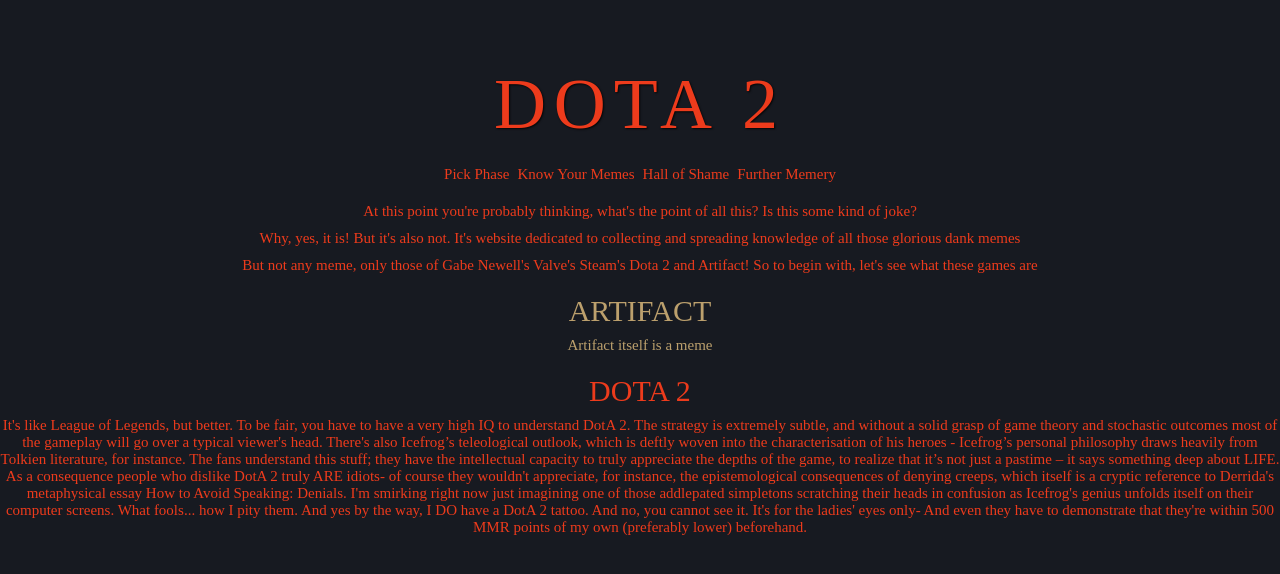
After one commit to adrianvillanueva997/dota2-memes-webpage, a PHP site: page /html/about.html in a window 1280 px wide. The commit adds this page. Shown: the top 574 px of the page. Run offline with PHP 8.4, Linux system fonts and the light colour scheme.

Commit message:
About Artifact and Dota 2

```diff
--- a/css/styles.css
+++ b/css/styles.css
@@ -71,3 +71,20 @@
 	margin-left: 4px;
 	margin-right: 4px;
 }
+
+#about{
+	text-align: center;
+	margin-top: 20px;
+	font-family: 'Radiance';
+	color: #ED3B1C;
+}
+
+#aboutartifacttitle{
+	font-family: "goudy_trajan_mediummedium", serif;
+    color: #bca06d;
+}
+
+#aboutartifacttext{
+	font-family: "goudy_trajan_mediummedium", serif;
+    color: #bca06d;
+}
--- /dev/null
+++ b/html/about.html
@@ -0,0 +1,63 @@
+<!DOCTYPE html>
+<html lang="en">
+<head>
+    <!-- Latest compiled and minified CSS -->
+    <link rel="stylesheet" href="https://maxcdn.bootstrapcdn.com/bootstrap/3.3.7/css/bootstrap.min.css">
+
+    <!-- jQuery library -->
+    <script src="https://ajax.googleapis.com/ajax/libs/jquery/3.3.1/jquery.min.js"></script>
+
+    <!-- Latest compiled JavaScript -->
+    <script src="https://maxcdn.bootstrapcdn.com/bootstrap/3.3.7/js/bootstrap.min.js"></script>
+    <meta charset="UTF-8">
+    <link rel="shortcut icon" type="image/png" href="../resources/img/favicon.png"/>
+	<link rel="stylesheet" href="../css/styles.css">
+
+    <title>Dota 2</title>
+</head>
+<body>
+	<div id="dota2">
+		<a href="dota2.html"><h1>Dota 2</h1></a>
+
+		<div id="navigatorbar">
+			<div id="navigatoritem">
+				<a href="../index.html">Pick Phase</a>
+			</div>
+			<div id="navigatoritem">
+				<a href="about.html">Know Your Memes</a>
+			</div>
+			<div id="navigatoritem">
+				<a href="hallofshame.html">Hall of Shame</a>
+			</div>
+			<div id="navigatoritem">
+				<a href="something.html">Further Memery</a>
+			</div>
+		</div>
+
+		<div id="about">
+			<p>At this point you're probably thinking, what's the point of all this? Is this some kind of joke?</p>
+			<p>Why, yes, it is! But it's also not. It's website dedicated to collecting and spreading knowledge of all those glorious dank memes</p>
+			<p>But not any meme, only those of Gabe Newell's Valve's Steam's Dota 2 and Artifact! So to begin with, let's see what these games are</p>
+
+			<div id="aboutartifact">
+				<div id="aboutartifacttitle">
+					<h2>ARTIFACT</h2>
+				</div>
+				<div id="aboutartifacttext">
+					<p>Artifact itself is a meme</p>
+				</div>
+			</div>
+
+			<div id="aboutdota2">
+				<div id="aboutdota2title">
+					<h2>DOTA 2</h2>
+				</div>
+				<div id="aboutdota2text">
+					<p>It's like League of Legends, but better. To be fair, you have to have a very high IQ to understand DotA 2. The strategy is extremely subtle, and without a solid grasp of game theory and stochastic outcomes most of the gameplay will go over a typical viewer's head. There's also Icefrog’s teleological outlook, which is deftly woven into the characterisation of his heroes - Icefrog’s personal philosophy draws heavily from Tolkien literature, for instance. The fans understand this stuff; they have the intellectual capacity to truly appreciate the depths of the game, to realize that it’s not just a pastime – it says something deep about LIFE. As a consequence people who dislike DotA 2 truly ARE idiots- of course they wouldn't appreciate, for instance, the epistemological consequences of denying creeps, which itself is a cryptic reference to Derrida's metaphysical essay How to Avoid Speaking: Denials. I'm smirking right now just imagining one of those addlepated simpletons scratching their heads in confusion as Icefrog's genius unfolds itself on their computer screens. What fools... how I pity them. And yes by the way, I DO have a DotA 2 tattoo. And no, you cannot see it. It's for the ladies' eyes only- And even they have to demonstrate that they're within 500 MMR points of my own (preferably lower) beforehand.</p>
+				</div>
+			</div>
+		</div>
+
+	</div>
+</body>
+</html>
--- a/html/dota2.html
+++ b/html/dota2.html
@@ -24,6 +24,9 @@
 				<a href="../index.html">Pick Phase</a>
 			</div>
 			<div id="navigatoritem">
+				<a href="about.html">Know Your Memes</a>
+			</div>
+			<div id="navigatoritem">
 				<a href="hallofshame.html">Hall of Shame</a>
 			</div>
 			<div id="navigatoritem">
```
